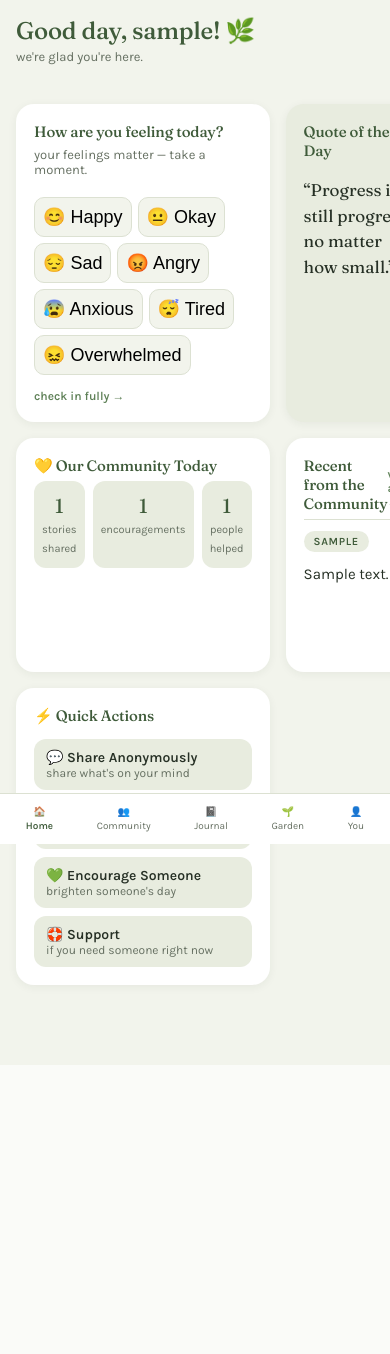
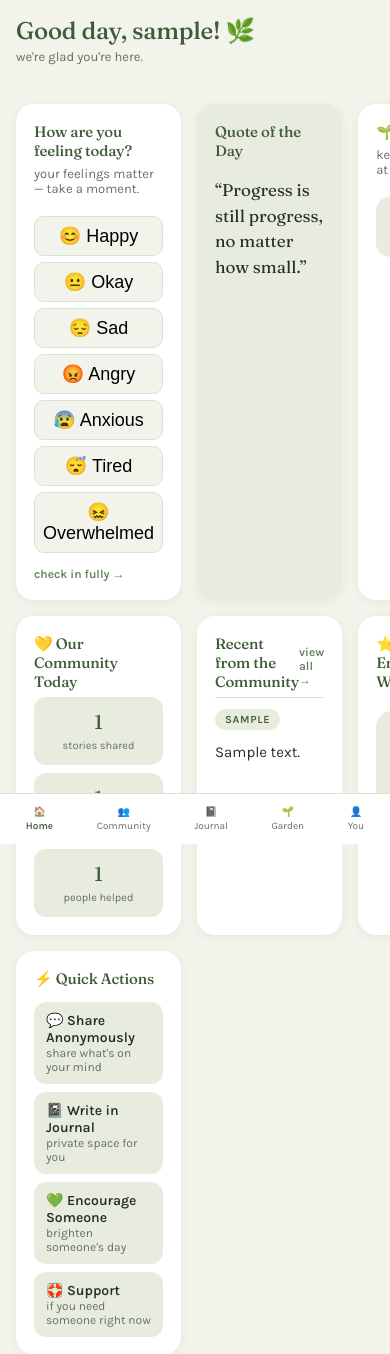
Before and after one commit to alexamgreat/safe-zone-app, a Flask app: page / in a window 390 px wide; the page is wider, and only the part inside the window is pictured. Shown: the top 1354 px of that part. Before the commit the page ends 994 px from the top of that part, so only its background shows below. Run offline with Flask 3, Linux system fonts and the light colour scheme; the visitor is signed in with stand-in values (Sample User, id 1); tables that the repository leaves empty hold one stand-in row (values such as "Sample post").

Commit message:
fix: stop mobile horizontal scroll (wrap stat/mood rows, overflow-x hidden)

```diff
--- a/app/static/css/style.css
+++ b/app/static/css/style.css
@@ -15,6 +15,10 @@
 
 * {
   box-sizing: border-box;
+}
+html, body {
+  overflow-x: hidden;
+  max-width: 100%;
 }
 
 body {
@@ -648,6 +652,26 @@ input:focus {
   .quick-action-row { grid-template-columns: 1fr; }
   .hero h1 { font-size: 24px; }
   .content { padding: 16px 16px 80px; }
+  .stats-row {
+    flex-wrap: wrap;
+  }
+
+  .stat-box {
+    min-width: 90px;
+  }
+
+  .mood-quick {
+    flex-wrap: wrap;
+  }
+
+  .mood-quick-btn {
+    flex: 1 1 auto;
+    min-width: 60px;
+  }
+
+  .hero-card, .card {
+    padding: 18px;
+  }
 }
 .quick-presets {
   display: flex;
```
